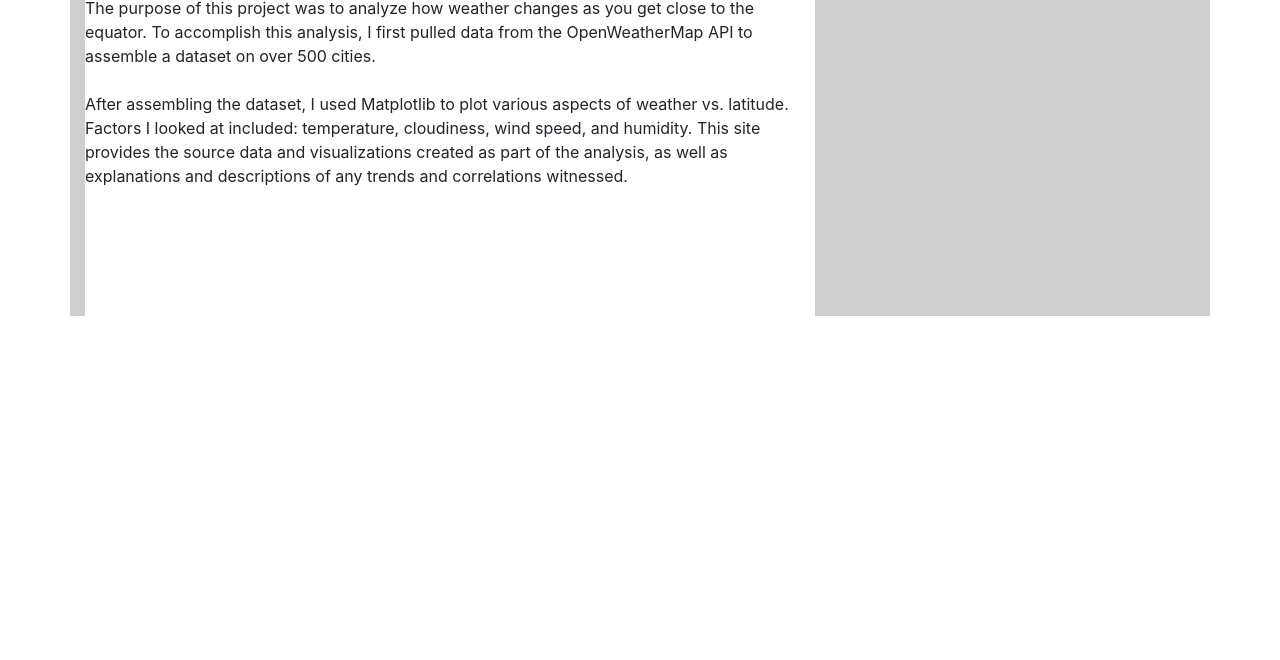
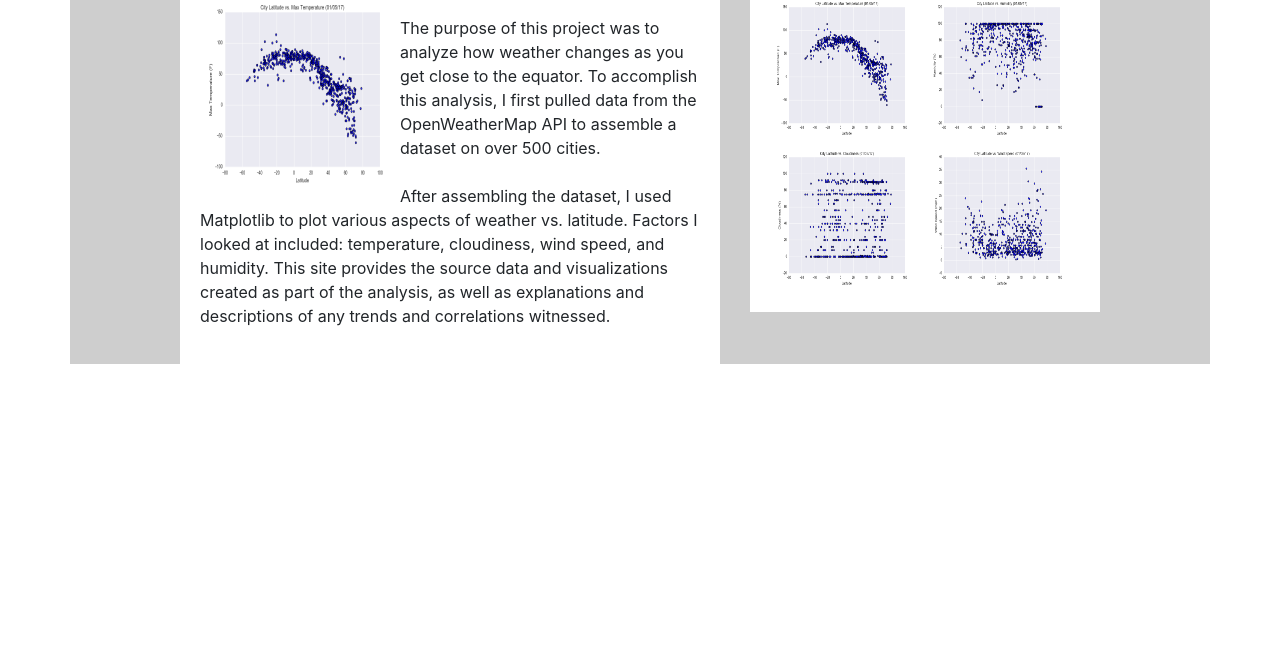
Before and after one commit to GND95/Web-Design-Challenge, a plain HTML site: page index.html in a window 1280 px wide. Shown: the part 140-800 px from the top of the page. Drawn offline with nearby package versions, Linux system fonts and the light colour scheme.

Commit message:
wrapping text around image on Landing Page

```diff
--- a/index.html
+++ b/index.html
@@ -44,14 +44,24 @@
       </div>
     </div>
 
-    <div class="row">
-      <div class="col-3 col-sm-8 col-md-8 col-lg-8">
+    <div class="row justify-content-center">
+      <div class="col-3 col-sm-6 col-md-6 col-lg-6">
         <div class="box white">
           <h1>Summary: Latitude vs. X</h1>
-          <p></br>The purpose of this project was to analyze how weather changes as you get close to the equator. To accomplish this analysis, I first pulled data from the OpenWeatherMap API to assemble a dataset on over 500 cities.</br></br>
+          <div style="float:left;width:40%;"><img src="/Resources/assets/images/Fig1.png" style="width:200px;height:200px;"></div>
+          <p></br> The purpose of this project was to analyze how weather changes as you get close to the equator. To accomplish this analysis, I first pulled data from the OpenWeatherMap API to assemble a dataset on over 500 cities.</br></br>
             After assembling the dataset, I used Matplotlib to plot various aspects of weather vs. latitude. Factors I looked at included:  temperature, cloudiness, wind speed, and humidity. This site provides the source data and visualizations created as part of the analysis, as well as explanations and descriptions of any trends and correlations witnessed.
-            </p>
+          </p>
         </div>
+      </div>
+      <div class="col-md-4">
+        <div class="box white">
+          <h1>Visualizations</h1>
+          <img src="/Resources/assets/images/Fig1.png" style="width:150px;height:150px;">
+          <img src="/Resources/assets/images/Fig2.png" style="width:150px;height:150px;">
+          <img src="/Resources/assets/images/Fig3.png" style="width:150px;height:150px;">
+          <img src="/Resources/assets/images/Fig4.png" style="width:150px;height:150px;">
+          </div>
       </div>
   </div>
 
--- a/style.css
+++ b/style.css
@@ -1,6 +1,10 @@
 .box {
-  height: 400px;
-  padding: 0px;
+  padding: 20px;
+}
+#floated{
+  float: right;
+  width: 300px;
+  background: red;
 }
 .grey{
   background: #cecece;
```
